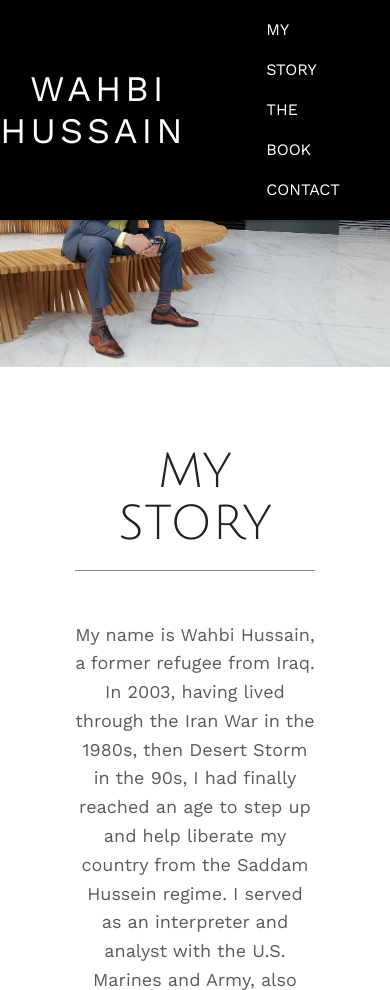
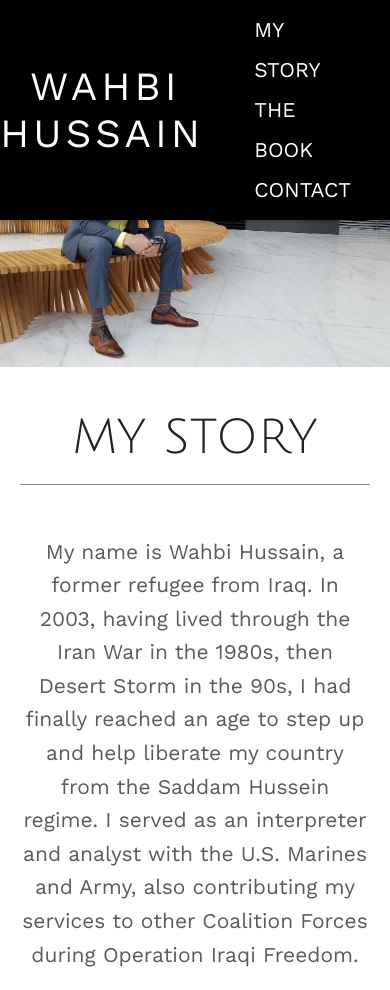
Before and after one commit to jaredblumer/wahbi-hussain, a plain HTML site: page index.html in a window 390 px wide. Shown: the top 990 px of the page. Drawn offline with nearby package versions, Linux system fonts and the light colour scheme.

Commit message:
Style font and margins for mobile

```diff
--- a/styles/styles.css
+++ b/styles/styles.css
@@ -1,5 +1,6 @@
 body {
   font-family: 'Work Sans', sans-serif;
+  font-size: 21px;
   margin: 0;
   padding: 0;
 }
@@ -37,7 +38,7 @@ html {
 header h1 {
   color: #FFF;
   display: inline;
-  font-size: 36px;
+  font-size: 40px;
   font-weight: 500;
   letter-spacing: 4px;
   padding: 0 0 0 80px;
@@ -112,7 +113,7 @@ margin: 0 50px 0 0;
 
 .navbar-section a {
   color: #FFF;
-  font-size: 16px;
+  font-weight: 500;
   line-height: 90px;
   text-decoration: none;
   text-shadow: 1px 1px 4px #000;
@@ -164,7 +165,6 @@ a.anchor {
 .center p {
   color: #5B5B5B;
   font-weight: normal;
-  font-size: 18px;
   line-height: 1.6;
   margin-bottom: 1.25em;
   text-align: center;
@@ -244,7 +244,7 @@ hr {
   }
 
   .center {
-    padding: 75px;
+    padding: 40px 20px;
   }
 
   .fade {
```
